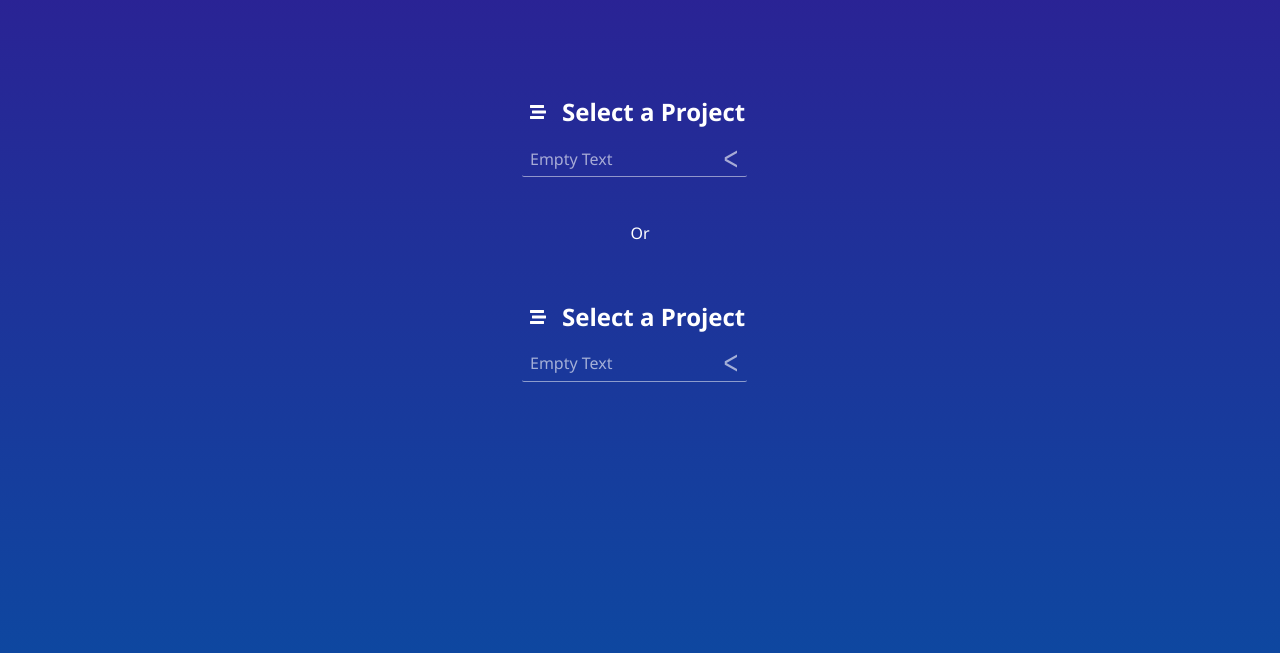
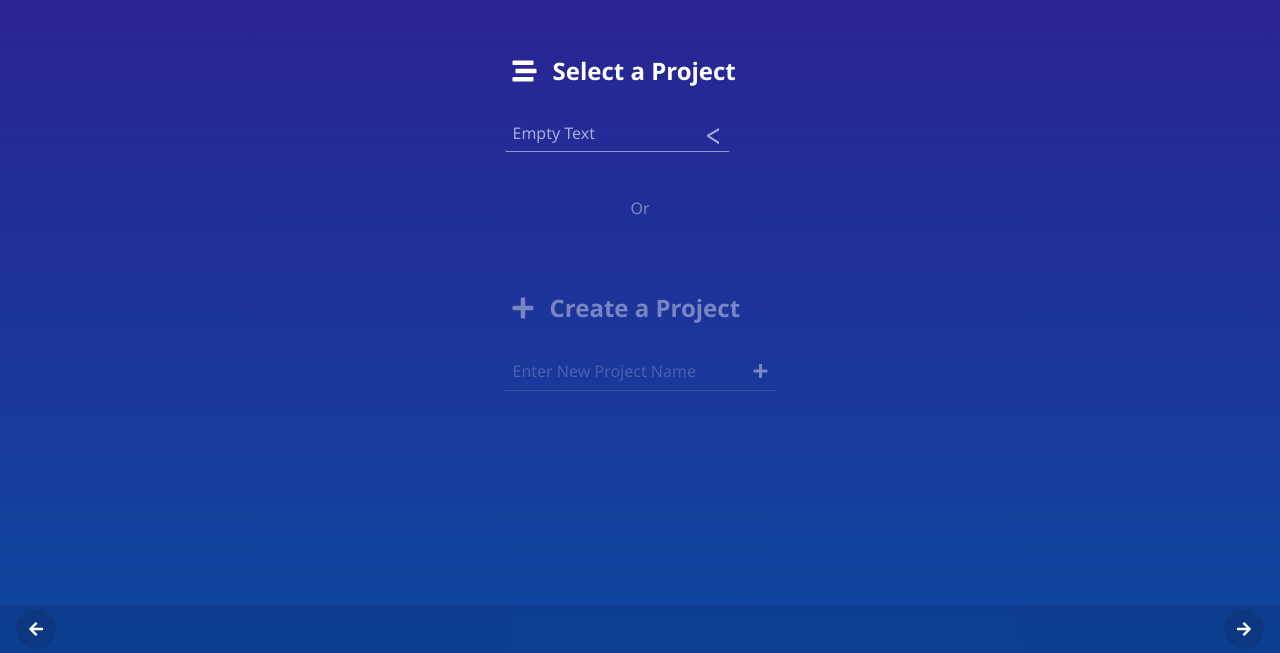
Before and after one commit to KMurphs/report-gatherer-tool, a website: page index.html in a window 1280 px wide. Shown: the part 147-800 px from the top of the page. Drawn offline with Linux system fonts and the light colour scheme.

Commit message:
Update config project screen

```diff
--- a/css/index.css
+++ b/css/index.css
@@ -19,28 +19,79 @@ body *{
 .app-root{
   display: flex;
   flex-direction: column;
+  justify-content: flex-start;
+  align-items: center;
+  height: 95vh;
+  /* overflow-y: auto; */
+  /* overflow-x: hidden; */
+  position: relative;
+  padding-bottom: 3rem;
+}
+.app-content{
+  display: flex;
+  flex-direction: column;
+  justify-content: flex-start;
+  align-items: center;
+  overflow-y: auto;
+  overflow-x: hidden;
+  width: 100%;
+  min-height: calc(95vh - 3rem);
+}
+
+
+.navigator{
+  position: fixed;
+  bottom: 0;
+  height: 3rem;
+  background-color: rgba(0,0,0,0.1);
+  left: 0;
+  right: 0;
+  display: flex;
+  justify-content: space-between;
+  align-items: center;
+  padding: 0 1rem;
+}
+.navigator span{
+  display: inline-flex;
   justify-content: center;
   align-items: center;
-  height: 95vh;
+  width: 2.5rem;
+  height: 2.5rem;
+  border-radius: 50%;
+  background-color: rgba(0,0,0,0.1);
 }
 
 .config-section{
-  margin: 0 auto;
+  margin: auto;
   display: flex;
   flex-direction: column;
-  min-width: 300px;
-  padding: 2rem;
+  min-width: 230px;
+  /* padding: 2rem;*/
+
+}
+.config-section-group{
+  opacity: .4;
+  transition: all .3s;
+}
+.config-section-group:first-of-type{
+  opacity: 1;
+  transition: all .3s;
+}
+.config-section-group:hover{
+  opacity: 1;
+  transition: all .3s;
 }
 
 
 .config-section__title{
   display: flex;
   align-items: center;
-  padding: 1rem 0.5rem;
+  padding: 2rem 0.5rem;
 }
 
 .config-section__title-icon-container{
   margin-right: 1rem;
+  font-size: 1.5rem;
 }
 .config-content-container{
   display: flex;
--- a/css/utils.css
+++ b/css/utils.css
@@ -3,24 +3,41 @@
   margin: 0;
   padding: 0;
   box-sizing: border-box;
+
+}
+*{
+  font-family: 'Segoe UI', Tahoma, Geneva, Verdana, sans-serif;
 }
 body {
   width: 100vw;
   height: 100vh;
   overflow-x: hidden;
-  overflow-y: scroll;
+  overflow-y: hidden;
   font-size: 100%;
   font-style: normal;
   font-weight: 300;
   line-height: 1;
   margin: 0;
   padding: 0;
-  font-family: 'Segoe UI', Tahoma, Geneva, Verdana, sans-serif;
+
 }
+
 ul{
   list-style: none;
 }
-
+input{
+  background: none;
+  border: none;
+  outline: none;
+  padding: 0.5rem;
+  border-bottom: 1px solid rgba(255,255,255,0.3);
+  color: white;
+  font-size: 100%;
+}
+input::placeholder{
+  opacity: 0.5;
+  color: white;
+}
 
 
 
@@ -164,7 +181,7 @@ ul{
 .dropdown_expand::after {
 	content: '\003E';
 	position: absolute;
-	top: 50%;
+	top: 60%;
 	right: 0;
 	-webkit-transform: translate(-50%, -50%) rotate(180deg) scaleY(1.2) scaleX(.9);
 	transform: translate(-50%, -50%) rotate(180deg) scaleY(1.2) scaleX(.9);
@@ -199,3 +216,27 @@ ul{
 	background-color: rgba(0,0,0,0.04);
 	background: var(--hovered-bg);
 }
+
+
+
+
+
+
+
+.input-with-icon{
+  display: flex;
+  align-items: stretch;
+  flex-direction: column;
+  position: relative;
+}
+.input-with-icon input{
+  padding-right: 2rem;
+}
+.input-with-icon span{
+  position: absolute;
+  right: 0.5rem;
+  top: 0;
+  bottom: 0;
+  display: flex;
+  align-items: center;
+}
--- a/index.html
+++ b/index.html
@@ -76,64 +76,10 @@
 			</div>
     </div>
 
+    <div class="app-content">
+      <div class="config-section">
 
-    <div class="config-section">
-      <div class="config-section__title">
-        <span class="config-section__title-icon-container"><i class="fas fa-stream"></i></span>
-        <span class="config-section__title-text-container"><h1>Select a Project</h1></span>
-      </div>
-      <div class="config-content-container">
-        <ul class="dropdown">
-          <li>
-            <input class="dropdown_close" type="radio" name="dropdown-item" id="dropdown-item-close" value=""/>
-            <span class="dropdown_label dropdown_label-placeholder">Empty Text</span>
-          </li>
-
-          <li class="dropdown_items">
-            <input class="dropdown_expand" type="radio" name="dropdown-item" id="dropdown-item-opener"/>
-            <label class="dropdown_closeLabel" for="dropdown-item-close"></label>
-
-            <ul class="dropdown_options">
-              <li class="dropdown_option">
-                <input class="dropdown_input" type="radio" name="dropdown-item" id="dropdown-item-ridiculous"/>
-                <label class="dropdown_label" for="dropdown-item-ridiculous">ridiculous</label>
-              </li>
-
-              <li class="dropdown_option">
-                <input class="dropdown_input" type="radio" name="dropdown-item" id="dropdown-item-reasonable"/>
-                <label class="dropdown_label" for="dropdown-item-reasonable">reasonable</label>
-              </li>
-
-              <li class="dropdown_option">
-                <input class="dropdown_input" type="radio" name="dropdown-item" id="dropdown-item-lacking"/>
-                <label class="dropdown_label" for="dropdown-item-lacking">lacking</label>
-              </li>
-
-              <li class="dropdown_option">
-                <input class="dropdown_input" type="radio" name="dropdown-item" id="dropdown-item-lacking"/>
-                <label class="dropdown_label" for="dropdown-item-lacking">lacking</label>
-              </li>
-
-              <li class="dropdown_option">
-                <input class="dropdown_input" type="radio" name="dropdown-item" id="dropdown-item-lacking"/>
-                <label class="dropdown_label" for="dropdown-item-lacking">lacking</label>
-              </li>
-
-              <li class="dropdown_option">
-                <input class="dropdown_input" type="radio" name="dropdown-item" id="dropdown-item-awesomeless"/>
-                <label class="dropdown_label" for="dropdown-item-awesomeless">awesomeless</label>
-              </li>
-
-            </ul>
-
-            <label class="dropdown_expandLabel" for="dropdown-item-opener"></label>
-          </li>
-        </ul>
-
-      </div>
-
-      <div class="d-flex-centered config-section__separator">Or</div>
-
+        <div class="config-section-group">
           <div class="config-section__title">
             <span class="config-section__title-icon-container"><i class="fas fa-stream"></i></span>
             <span class="config-section__title-text-container"><h1>Select a Project</h1></span>
@@ -190,8 +136,40 @@
         </div>
 
 
+        <div class="config-section-group d-flex-centered config-section__separator">Or</div>
+
+
+        <div class="config-section-group">
+          <div class="config-section__title">
+            <span class="config-section__title-icon-container"><i class="fas fa-plus"></i></span>
+            <span class="config-section__title-text-container"><h1>Create a Project</h1></span>
+          </div>
+          <div class="config-content-container">
+            <div class="input-with-icon">
+              <input type="text" placeholder="Enter New Project Name">
+              <span><i class="fas fa-plus"></i></span>
+            </div>
 
           </div>
+        </div>
+
+
+
+
+      </div>
+
+      <div class="navigator">
+        <span><i class="fas fa-arrow-left"></i></span>
+        <span><i class="fas fa-arrow-right"></i></span>
+      </div>
+
+    </div>
+
+
+
+
+
+
   </section>
 
 
```
Lines whose indentation alone changed are shown as unchanged.
